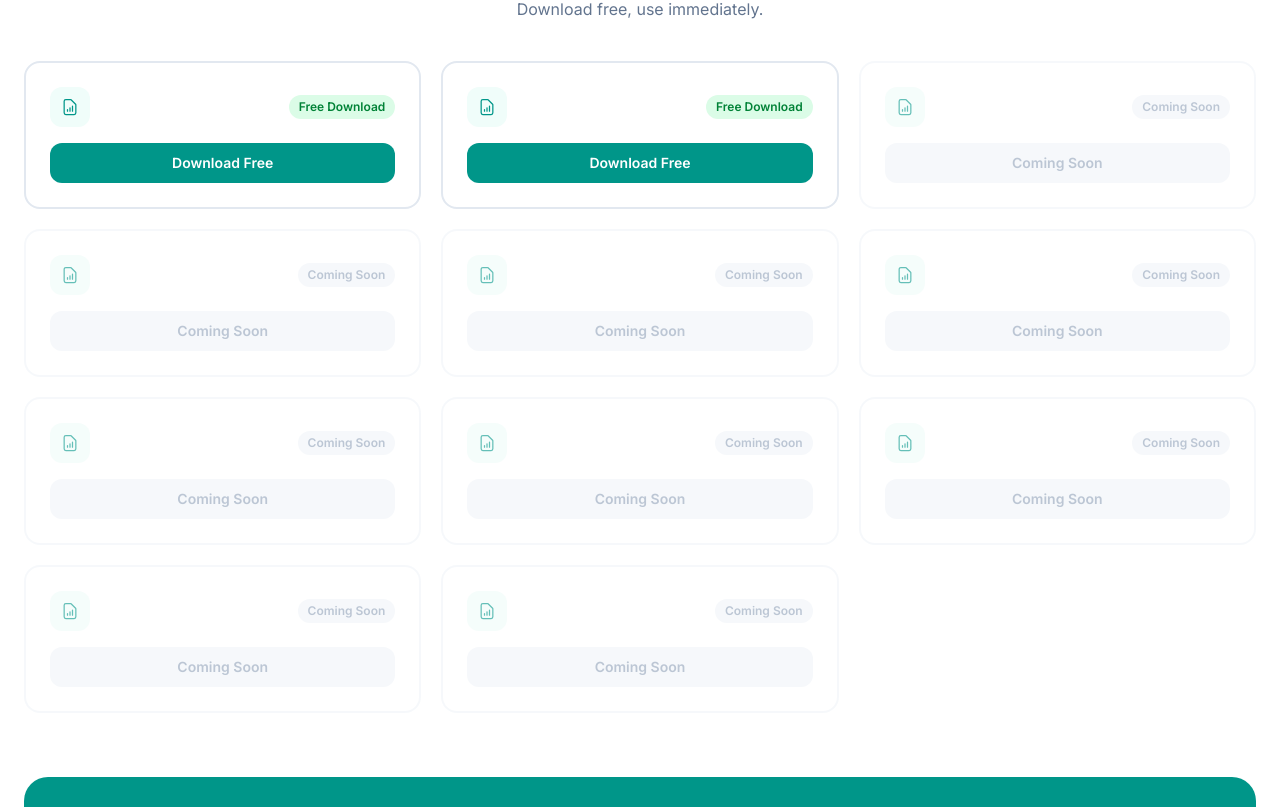
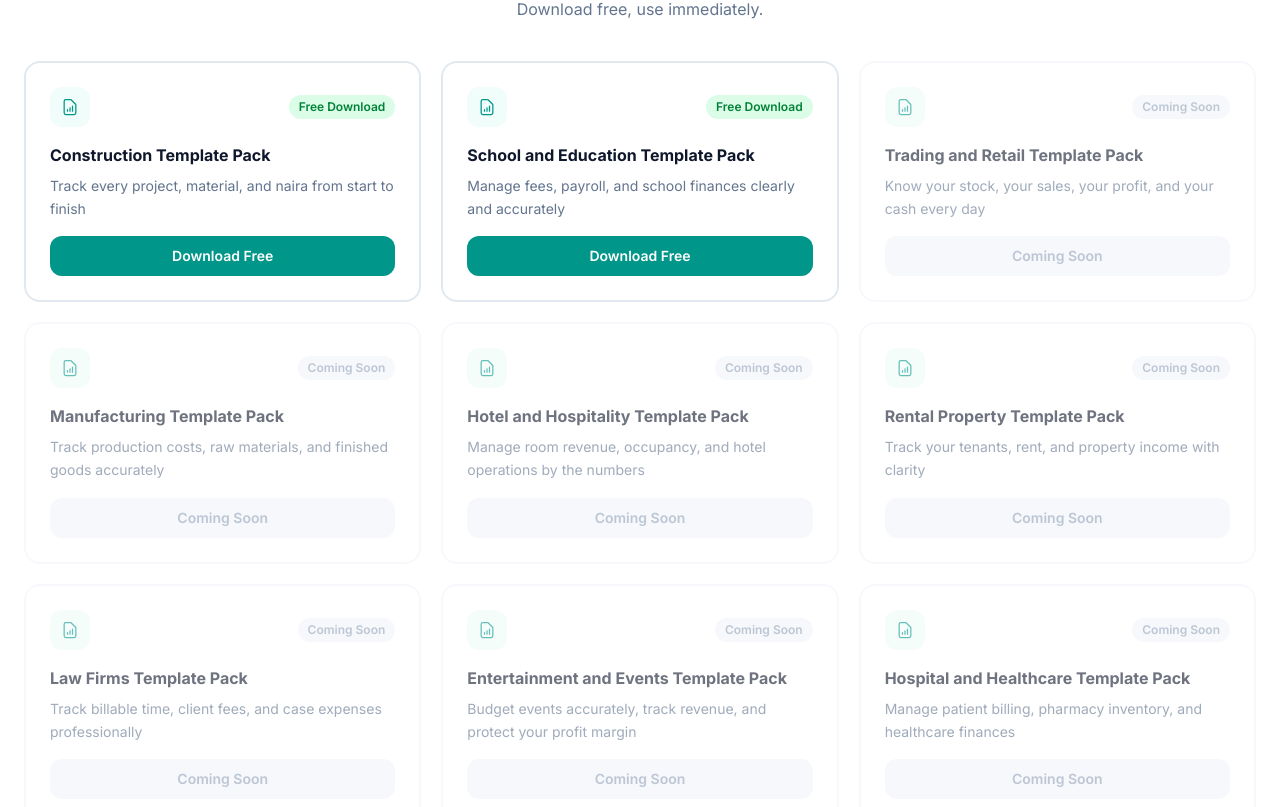
Before and after one commit to digitglance-ope/digitglance, a Next.js app: page /blog in a window 1280 px wide. Shown: the part 2273-3080 px from the top of the page. Built offline with nearby package versions, Linux system fonts and the light colour scheme.

Commit message:
Fix: blog page TypeScript errors — pack.id → pack.slug, pack.name → pack.industry, pack.description → pack.tagline to match TemplateData interface

```diff
--- a/src/app/blog/page.tsx
+++ b/src/app/blog/page.tsx
@@ -297,7 +297,7 @@ export default function BlogPage() {
 
           <div className="grid sm:grid-cols-2 lg:grid-cols-3 gap-5">
             {allTemplates.map(pack => (
-              <div key={pack.id} className={`bg-white border-2 rounded-2xl p-6 transition-all ${pack.available ? 'border-slate-200 hover:border-teal-300 hover:shadow-md' : 'border-slate-100 opacity-60'}`}>
+              <div key={pack.slug} className={`bg-white border-2 rounded-2xl p-6 transition-all ${pack.available ? 'border-slate-200 hover:border-teal-300 hover:shadow-md' : 'border-slate-100 opacity-60'}`}>
                 <div className="flex items-center justify-between mb-4">
                   <div className="w-10 h-10 bg-teal-50 rounded-xl flex items-center justify-center">
                     <svg className="w-5 h-5 text-teal-600" fill="none" viewBox="0 0 24 24" stroke="currentColor" strokeWidth={1.5}>
@@ -308,10 +308,10 @@ export default function BlogPage() {
                     {pack.available ? 'Free Download' : 'Coming Soon'}
                   </span>
                 </div>
-                <h3 className="font-bold text-slate-900 mb-2">{pack.name}</h3>
-                <p className="text-sm text-slate-500 leading-relaxed mb-4">{pack.description}</p>
+                <h3 className="font-bold text-slate-900 mb-2">{pack.industry} Template Pack</h3>
+                <p className="text-sm text-slate-500 leading-relaxed mb-4">{pack.tagline}</p>
                 {pack.available ? (
-                  <Link href={`/blog/templates/${pack.id}`} className="w-full block text-center text-sm font-semibold bg-teal-600 text-white py-2.5 rounded-xl hover:bg-teal-700 transition-colors">
+                  <Link href={`/blog/templates/${pack.slug}`} className="w-full block text-center text-sm font-semibold bg-teal-600 text-white py-2.5 rounded-xl hover:bg-teal-700 transition-colors">
                     Download Free
                   </Link>
                 ) : (
```
